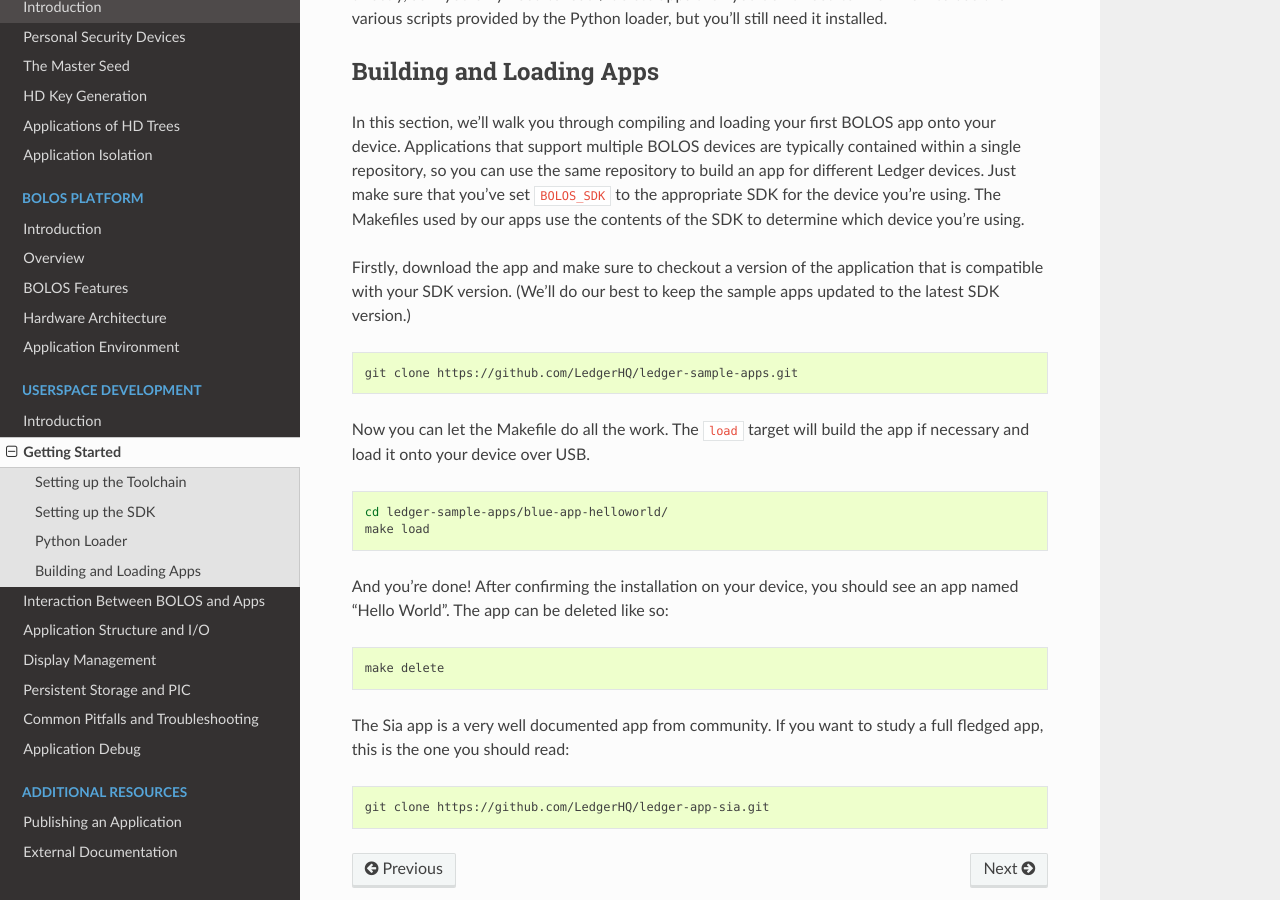
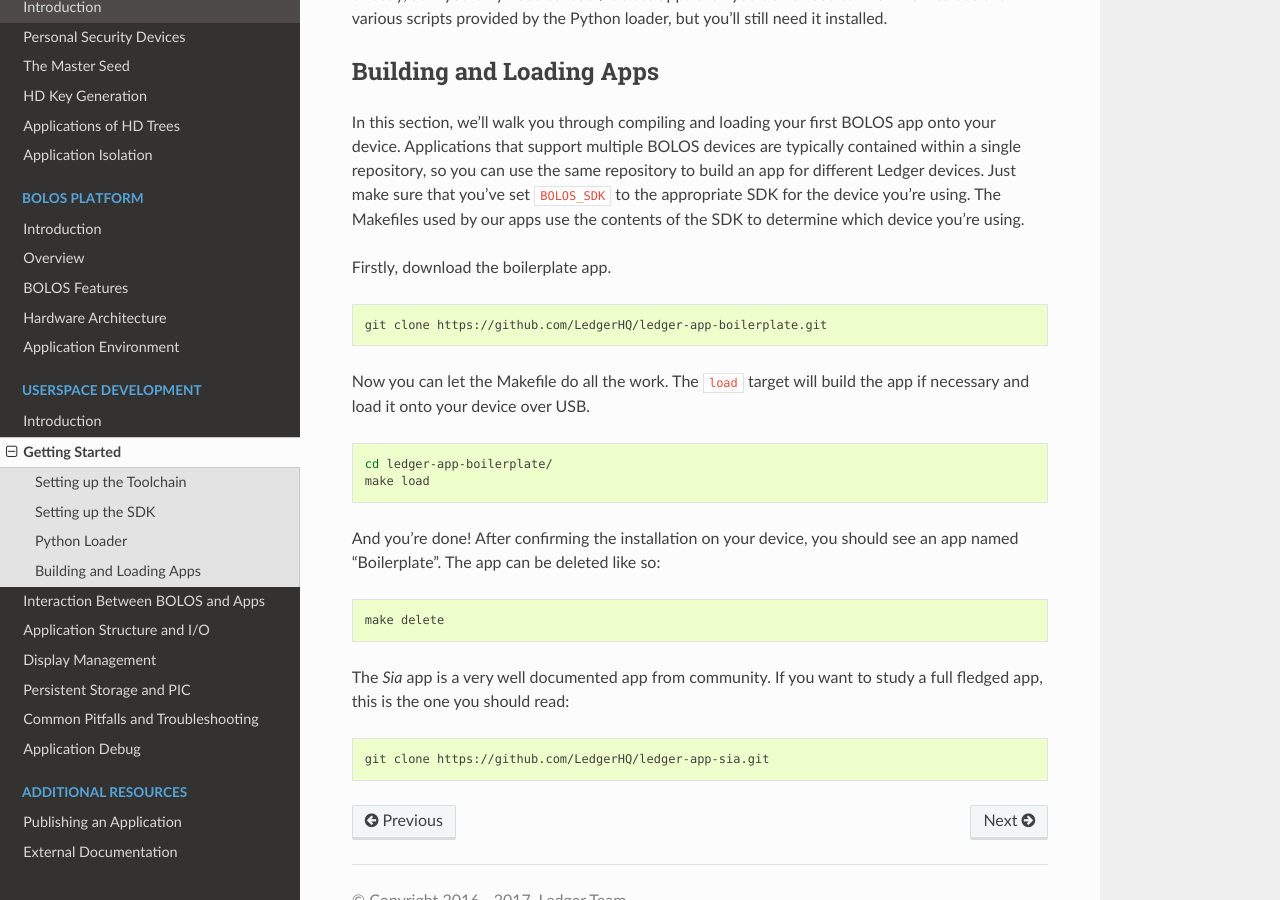
Before and after one commit to LedgerHQ/ledger-dev-doc, a Sphinx documentation site: the page built from source/userspace/getting_started.rst, in a window 1280 px wide and 900 px high, scrolled down 2050 px. Built offline with Sphinx 7.4.7 and the Read the Docs theme 2.0.0, drawn with Linux system fonts in a browser that asks for light colours.

Commit message:
replace sample apps with boilerplate app

```diff
--- a/source/userspace/getting_started.rst
+++ b/source/userspace/getting_started.rst
@@ -105,30 +105,28 @@
 Makefiles used by our apps use the contents of the SDK to determine which device
 you're using.
 
-Firstly, download the app and make sure to checkout a version of the application
-that is compatible with your SDK version. (We'll do our best to keep the sample
-apps updated to the latest SDK version.)
+Firstly, download the boilerplate app.
 
 .. code-block:: bash
 
-   git clone https://github.com/LedgerHQ/ledger-sample-apps.git
+   git clone https://github.com/LedgerHQ/ledger-app-boilerplate.git
 
 Now you can let the Makefile do all the work. The ``load`` target will build the
 app if necessary and load it onto your device over USB.
 
 .. code-block:: bash
 
-   cd ledger-sample-apps/blue-app-helloworld/
+   cd ledger-app-boilerplate/
    make load
 
 And you're done! After confirming the installation on your device, you should
-see an app named "Hello World". The app can be deleted like so:
+see an app named "Boilerplate". The app can be deleted like so:
 
 .. code-block:: bash
 
    make delete
 
-The Sia app is a very well documented app from community. If you want to study a full fledged app, this is the one you should read:
+The `Sia` app is a very well documented app from community. If you want to study a full fledged app, this is the one you should read:
 
 .. code-block:: bash
 
```
